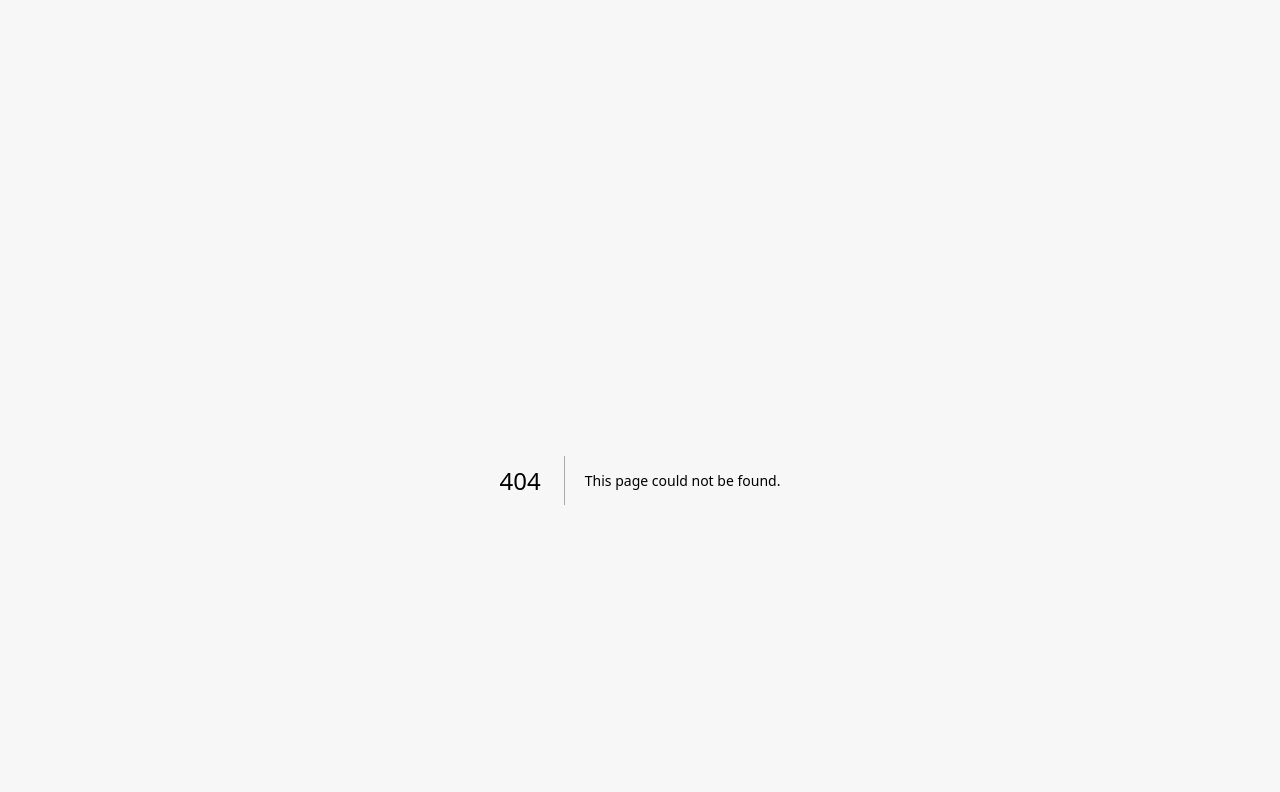
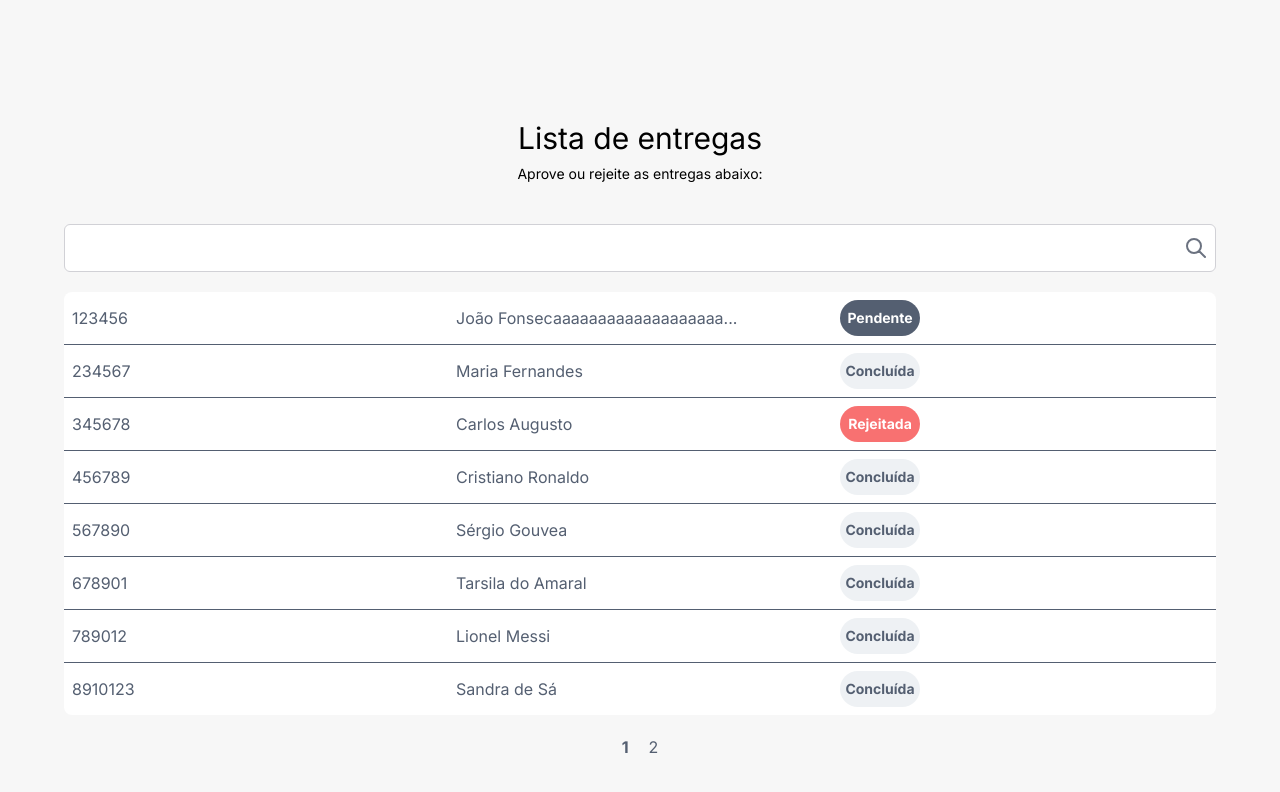
Before and after one commit to mb4ndeira/ecoo-apps, a Next.js app: page /cdd/entregas in a window 1280 px wide. Before the commit this address had no page. Shown: the top 792 px of the page. Built offline with nearby package versions, Linux system fonts and the light colour scheme.

Commit message:
feat: create cdd deliveries pages

```diff
--- /dev/null
+++ b/src/app/cdd/entregas/components/DeliveriesTable.tsx
@@ -0,0 +1,68 @@
+"use client";
+import Table from "@/components/Table";
+
+const fakeData = [
+  {
+    id: 123456,
+    nome: "João Fonsecaaaaaaaaaaaaaaaaaaaaaaaaaaaaaaaaaaaaaaaaaaaaaaaaaaaaaaaaaaaaaaaaaaaaaaaaaaaa",
+    situacao: "Pendente",
+  },
+  {
+    id: 234567,
+    nome: "Maria Fernandes",
+    situacao: "Concluída",
+  },
+  {
+    id: 345678,
+    nome: "Carlos Augusto",
+    situacao: "Rejeitada",
+  },
+  {
+    id: 456789,
+    nome: "Cristiano Ronaldo",
+    situacao: "Concluída",
+  },
+  {
+    id: 567890,
+    nome: "Sérgio Gouvea",
+    situacao: "Concluída",
+  },
+  {
+    id: 678901,
+    nome: "Tarsila do Amaral",
+    situacao: "Concluída",
+  },
+  {
+    id: 789012,
+    nome: "Lionel Messi",
+    situacao: "Concluída",
+  },
+  {
+    id: 8910123,
+    nome: "Sandra de Sá",
+    situacao: "Concluída",
+  },
+  {
+    id: 901234,
+    nome: "Tyler Herro",
+    situacao: "Concluída",
+  },
+];
+
+export default function DeliveriesTable() {
+  return (
+    <div>
+      <Table
+        columns={[
+          { key: "id", label: "ID da Venda" },
+          { key: "nome", label: "Nome" },
+          { key: "situacao", label: "Situação" },
+        ]}
+        compactTable={true}
+        paginate={true}
+        data={fakeData}
+        showHeader={false}
+      />
+    </div>
+  );
+}
--- /dev/null
+++ b/src/app/cdd/entregas/page.tsx
@@ -0,0 +1,26 @@
+import { HiOutlineSearch } from "react-icons/hi";
+import DeliveriesTable from "./components/DeliveriesTable";
+
+export default function Home() {
+  return (
+    <div className="mt-10 flex flex-col bg-background">
+      <span className="text-center text-3xl">Lista de entregas</span>
+      <span className="mt-2 text-center text-sm">
+        Aprove ou rejeite as entregas abaixo:
+      </span>
+      <div className="relative mt-10">
+        <input
+          className="border border-[#D1D1D6] rounded-md h-12 p-4 pr-10 text-base inter-font w-full"
+          type="text"
+        />
+        <HiOutlineSearch
+          className="absolute top-1/2 right-2 transform -translate-y-1/2 text-gray-500 cursor-pointer"
+          size={24}
+        />
+      </div>
+      <div className="mt-5 flex gap-x-10">
+        <DeliveriesTable />
+      </div>
+    </div>
+  );
+}
--- /dev/null
+++ b/src/app/cdd/page.tsx
@@ -0,0 +1,21 @@
+import { DeliveriesMenu } from "@/components/cdd/DeliveriesMenu";
+import { FillBagMenu } from "@/components/cdd/FillBagMenu";
+import { SendBagMenu } from "@/components/cdd/SendBagMenu";
+
+export default function cdd() {
+  return (
+    <div>
+      <header className="flex mb-4">
+        <span className="text-#2F4A4D">
+          Olá, <strong>Eduardo!</strong>
+        </span>
+        <button className="ml-auto text-primary">Sair</button>
+      </header>
+      <div>
+        <DeliveriesMenu />
+        <FillBagMenu />
+        <SendBagMenu />
+      </div>
+    </div>
+  );
+}
--- a/src/app/home/components/SalesTable.tsx
+++ b/src/app/home/components/SalesTable.tsx
@@ -203,6 +203,7 @@ export default function SalesTable() {
           data={fakeData}
           compactTable={true}
           paginate={false}
+          showHeader={true}
         />
       </div>
     </div>
--- a/src/app/vendas/components/Table.tsx
+++ b/src/app/vendas/components/Table.tsx
@@ -216,6 +216,7 @@ export default function SalesTable() {
           data={fakeData}
           compactTable={false}
           paginate={true}
+          showHeader={true}
         />
       </div>
     </div>
--- a/src/components/Table/index.tsx
+++ b/src/components/Table/index.tsx
@@ -1,4 +1,4 @@
-import React, { useState } from "react";
+import React, { useEffect, useState } from "react";
 import { HiOutlinePencil } from "react-icons/hi";
 
 interface Column {
@@ -14,12 +14,21 @@ interface TableProps {
   data: TableRow[];
   compactTable: boolean;
   paginate: boolean;
+  showHeader: boolean;
 }
 
 interface PaginationProps {
   currentPage: number;
   totalPages: number;
   onPageChange: (page: number) => void;
+}
+
+function truncateString(str: string, maxLength: number) {
+  if (str.length <= maxLength) {
+    return str;
+  } else {
+    return str.slice(0, maxLength) + "...";
+  }
 }
 
 function Pagination({
@@ -50,13 +59,32 @@ export default function Table({
   data,
   compactTable,
   paginate,
+  showHeader,
 }: TableProps) {
   const maxRows = 8;
   const [currentPage, setCurrentPage] = useState(1);
+  const [maxNameLength, setMaxNameLength] = useState(100);
 
   const handlePageChange = (pageNumber: number) => {
     setCurrentPage(pageNumber);
   };
+
+  useEffect(() => {
+    const screenWidth = window.innerWidth;
+    if (screenWidth <= 350) {
+      setMaxNameLength(3);
+    } else if (screenWidth <= 420) {
+      setMaxNameLength(5);
+    } else if (screenWidth <= 600) {
+      setMaxNameLength(8);
+    } else if (screenWidth <= 768) {
+      setMaxNameLength(15);
+    } else if (screenWidth <= 1024) {
+      setMaxNameLength(20);
+    } else {
+      setMaxNameLength(30);
+    }
+  }, []);
 
   let dataToDisplay = data;
 
@@ -73,22 +101,26 @@ export default function Table({
   return (
     <div>
       <table className="bg-white text-primary text-left leading-7 inter-font w-full table-fixed rounded-lg">
+        <colgroup>
+          {columns.map((column) => (
+            <col
+              key={column.key}
+              className={`${column.key === "situacao" ? "w-1/4" : "w-1/4"}`}
+            />
+          ))}
+        </colgroup>
         <thead>
+          {showHeader && (
             <tr>
               {columns.map((column) => (
-              <th
-                key={column.key}
-                className={`border-b border-primary p-2 ${
-                  column.key === "situacao" ? "w-40" : ""
-                }
-              `}
-              >
+                <th key={column.key} className={`border-b border-primary p-2`}>
                   {column.label}
                 </th>
               ))}
             </tr>
+          )}
         </thead>
-        <tbody>
+        <tbody className="">
           {dataToDisplay.map((item: TableRow, index: number) => (
             <tr
               key={item.id}
@@ -99,16 +131,18 @@ export default function Table({
               }`}
             >
               {columns.map((column) => (
-                <td key={column.key} className="p-2">
+                <td key={column.key} className="p-2 flex-grow">
                   {column.key === "situacao" ? (
                     !compactTable ? (
                       <>
                         <button
                           className={`rounded-3xl ${
-                            item.situacao === "Pendente"
+                            item.situacao.toLowerCase() === "pendente"
                               ? "bg-primary text-white"
+                              : item.situacao.toLowerCase() === "rejeitada"
+                              ? "bg-red-400 text-white"
                               : "bg-secondary text-primary"
-                          } text-sm h-9 w-24 font-semibold`}
+                          } text-sm h-9 w-20 font-semibold`}
                         >
                           {item.situacao}
                         </button>
@@ -121,10 +155,12 @@ export default function Table({
                     ) : (
                       <button
                         className={`rounded-3xl ${
-                          item.situacao === "Pendente"
+                          item.situacao.toLowerCase() === "pendente"
                             ? "bg-primary text-white"
+                            : item.situacao.toLowerCase() === "rejeitada"
+                            ? "bg-red-400 text-white"
                             : "bg-secondary text-primary"
-                        } text-sm h-9 w-24 font-semibold`}
+                        } text-sm h-9 w-20 font-semibold sm-mobile:-ml-4`}
                       >
                         {item.situacao}
                       </button>
@@ -133,6 +169,10 @@ export default function Table({
                     item[column.key].length > 20 ? (
                     <span title={item[column.key]}>
                       {item[column.key].substring(0, 20)}...
+                    </span>
+                  ) : column.key === "nome" ? (
+                    <span title={item[column.key]}>
+                      {truncateString(item[column.key], maxNameLength)}
                     </span>
                   ) : (
                     item[column.key]
--- /dev/null
+++ b/src/components/cdd/DeliveriesMenu.tsx
@@ -0,0 +1,24 @@
+import Link from "next/link";
+import { HiOutlineInformationCircle } from "react-icons/hi";
+
+export function DeliveriesMenu() {
+  return (
+    <div className="mt-5 w-full pl-3 pr-4 rounded-2xl bg-white flex flex-col justify-around gap-4">
+      <div className="flex justify-between items-start mt-[23px]">
+        <span className="text-[#3E5155]">
+          Clique no botão abaixo para receber ou rejeitar produtos
+        </span>
+        <button>
+          <HiOutlineInformationCircle className="text-[24px] text-slate-blue" />
+        </button>
+      </div>
+      <div className="">
+        <Link href="/cdd/entregas">
+          <button className="w-full bg-[#3E5155] rounded-md h-12 mb-[12px] text-white font-bold">
+            Verificar entregas
+          </button>
+        </Link>
+      </div>
+    </div>
+  );
+}
--- /dev/null
+++ b/src/components/cdd/FillBagMenu.tsx
@@ -0,0 +1,24 @@
+import Link from "next/link";
+import { HiOutlineInformationCircle } from "react-icons/hi";
+
+export function FillBagMenu() {
+  return (
+    <div className="mt-5 w-full pl-3 pr-4 rounded-2xl bg-white flex flex-col justify-around gap-4">
+      <div className="flex justify-between items-start mt-[23px]">
+        <span className="text-[#3E5155]">
+          Clique no botão abaixo para preparar uma sacola
+        </span>
+        <button>
+          <HiOutlineInformationCircle className="text-[24px] text-slate-blue" />
+        </button>
+      </div>
+      <div className="">
+        <Link href="/cdd/montarsacola">
+          <button className="w-full bg-[#3E5155] rounded-md h-12 mb-[12px] text-white font-bold">
+            Montar sacola
+          </button>
+        </Link>
+      </div>
+    </div>
+  );
+}
--- /dev/null
+++ b/src/components/cdd/SendBagMenu.tsx
@@ -0,0 +1,24 @@
+import Link from "next/link";
+import { HiOutlineInformationCircle } from "react-icons/hi";
+
+export function SendBagMenu() {
+  return (
+    <div className="mt-5 w-full pl-3 pr-4 rounded-2xl bg-white flex flex-col justify-around gap-4">
+      <div className="flex justify-between items-start mt-[23px]">
+        <span className="text-[#3E5155]">
+          Clique no botão abaixo para despachar uma sacola
+        </span>
+        <button>
+          <HiOutlineInformationCircle className="text-[24px] text-slate-blue" />
+        </button>
+      </div>
+      <div className="">
+        <Link href="/cdd/enviarsacola">
+          <button className="w-full bg-[#3E5155] rounded-md h-12 mb-[12px] text-white font-bold">
+            Despachar sacola
+          </button>
+        </Link>
+      </div>
+    </div>
+  );
+}
```
Lines whose indentation alone changed are shown as unchanged.
